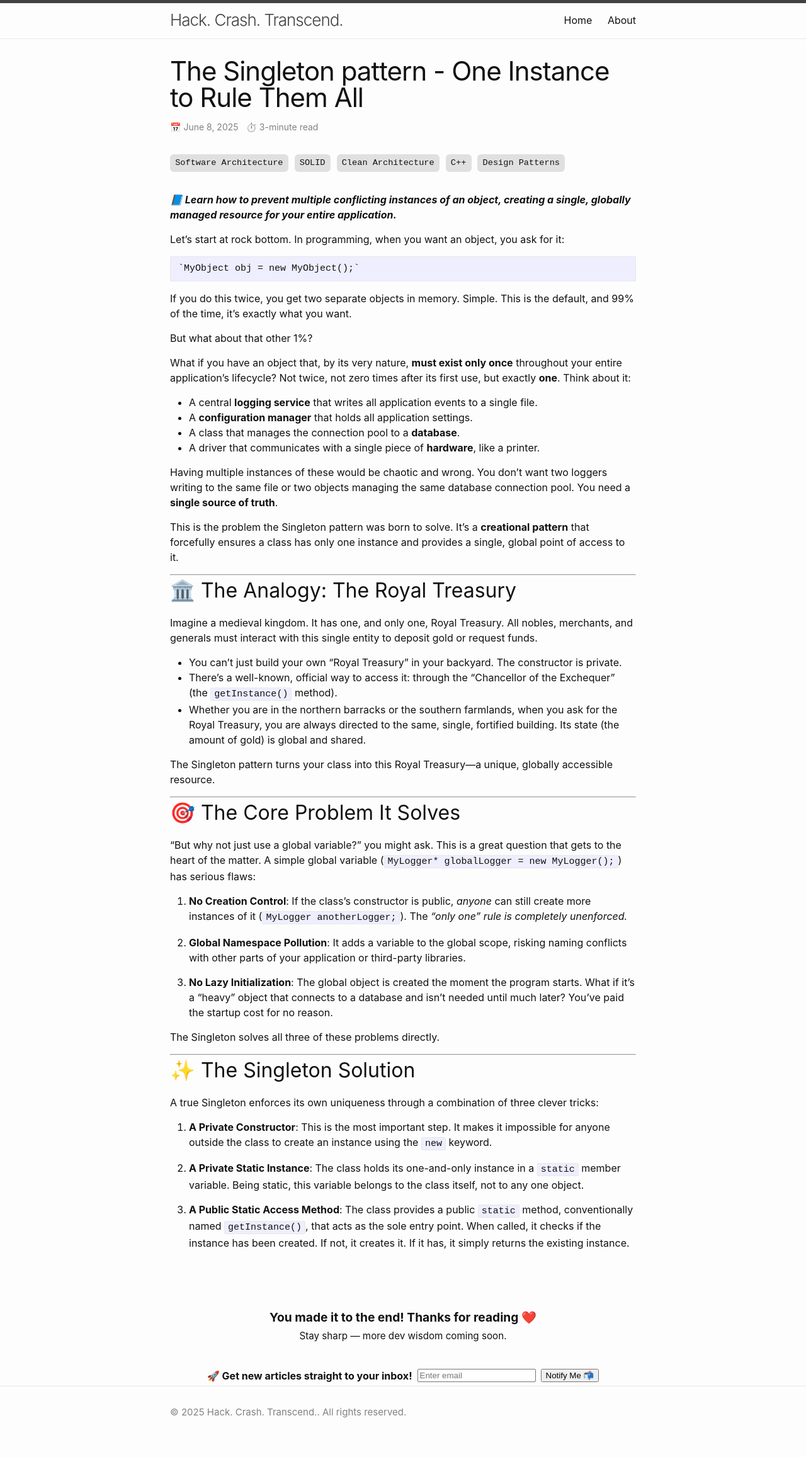
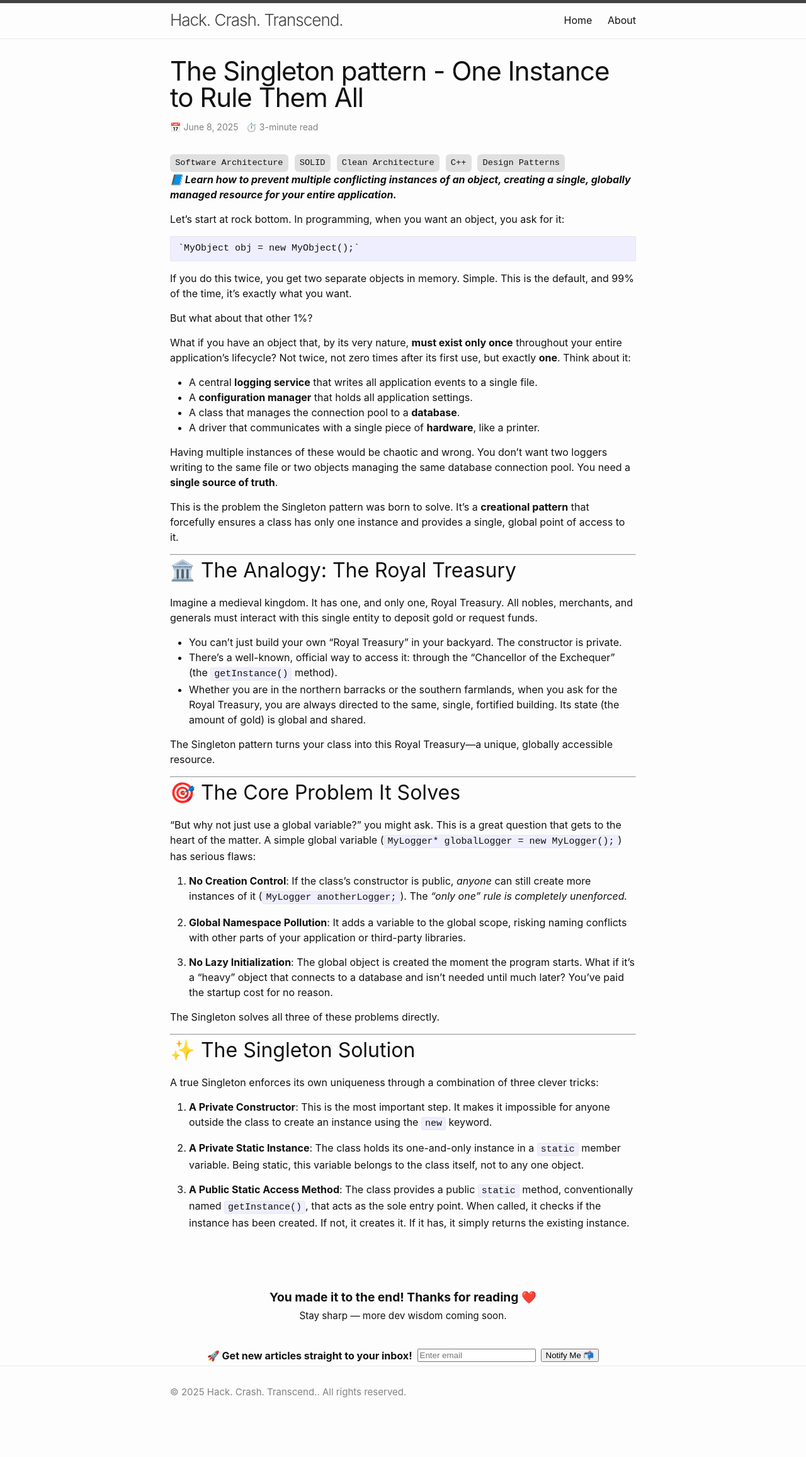
Before and after one commit to on2k23nm/on2k23nm.github.io, a Jekyll site: the page built from _posts/2025-06-09-Design-Patterns-Singleton-Pattern.markdown, in a window 1280 px wide. Shown: the whole page at 63% size. Built offline with Jekyll 4.4.1, drawn with Linux system fonts in a browser that asks for light colours; after the commit the page ends 2282 px from its top, so only the background shows below that.

Commit message:
tags fix

```diff
--- a/_config.yml
+++ b/_config.yml
@@ -22,7 +22,7 @@
 email: onnmprof@gmail.com
 description: "This blog is a collection of my notes and reflections in the pursuit of excellence across Deep Learning, Computer Vision, Mathematics, and Computer Systems."
 # baseurl: "https://on2k23nm.github.io" # the subpath of your site, e.g. /blog
-# url: "https://on2k23nm.github.io"
+url: "https://on2k23nm.github.io"
 twitter_username: tweet2Onkar
 github_username:  on2k23nm
 
--- a/_layouts/default.html
+++ b/_layouts/default.html
@@ -41,6 +41,10 @@
     <meta name="twitter:image" content="{{ site.default_image | absolute_url }}">
     {%- endif -%}
 
+    <link rel="stylesheet" href="{{ '/assets/css/main.css' | relative_url }}">
+    <link rel="stylesheet" href="{{ '/assets/css/subscription.css' | relative_url }}">
+
+        <!-- Your stylesheet -->
     <link rel="stylesheet" href="{{ '/assets/css/main.css' | relative_url }}">
     <link rel="stylesheet" href="{{ '/assets/css/subscription.css' | relative_url }}">
 
--- a/assets/css/main.css
+++ b/assets/css/main.css
@@ -775,55 +775,9 @@
   color: #099;
 }
 
-/* .visually-hidden {
-  position: absolute;
-  width: 1px;
-  height: 1px;
-  padding: 0;
-  margin: -1px;
-  overflow: hidden;
-  clip: rect(0 0 0 0);
-  white-space: nowrap;
-  border: 0;
+/* .post-tags {
+  margin-bottom: 2rem;
 } */
-
-/* .visually-hidden {
-  position: absolute !important;
-  height: 1px !important;
-  width: 1px !important;
-  overflow: hidden !important;
-  clip: rect(1px, 1px, 1px, 1px) !important;
-  white-space: nowrap !important;
-  border: 0 !important;
-  padding: 0 !important;
-  margin: 0 !important;
-}
-
-.tag {
-  display: inline-block;
-  background-color: #e4e4e4;
-  border-radius: 6px;
-  padding: 4px 10px;
-  margin: 2px;
-  font-family: monospace;
-  font-size: 0.9em;
-} */
-
-/* .post-title {
-  font-size: 2.2rem;
-  font-weight: bold;
-  margin-bottom: 0.5rem;
-}
-
-.post-meta {
-  font-size: 0.95rem;
-  color: #555;
-  margin-bottom: 1rem;
-} */
-
-.post-tags {
-  margin-bottom: 2rem;
-}
 
 .post-tags .tag {
   display: inline-block;
@@ -835,10 +789,4 @@
   border-radius: 6px;
 }
 
-.visually-hidden {
-  position: absolute;
-  left: -9999px;
-}
-
-
 /*# sourceMappingURL=main.css.map */
```
